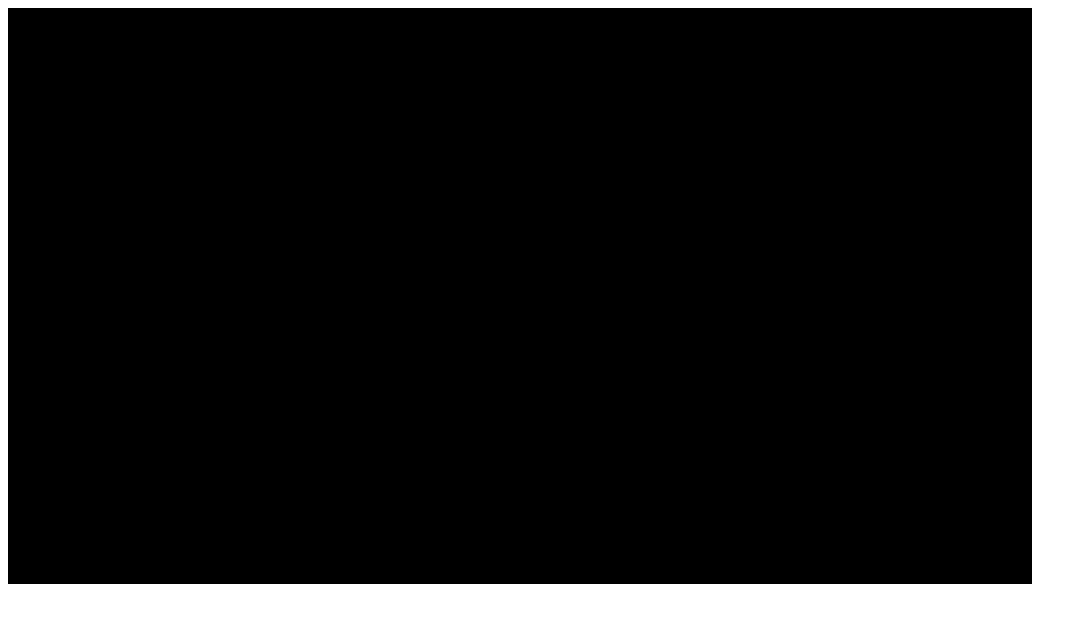
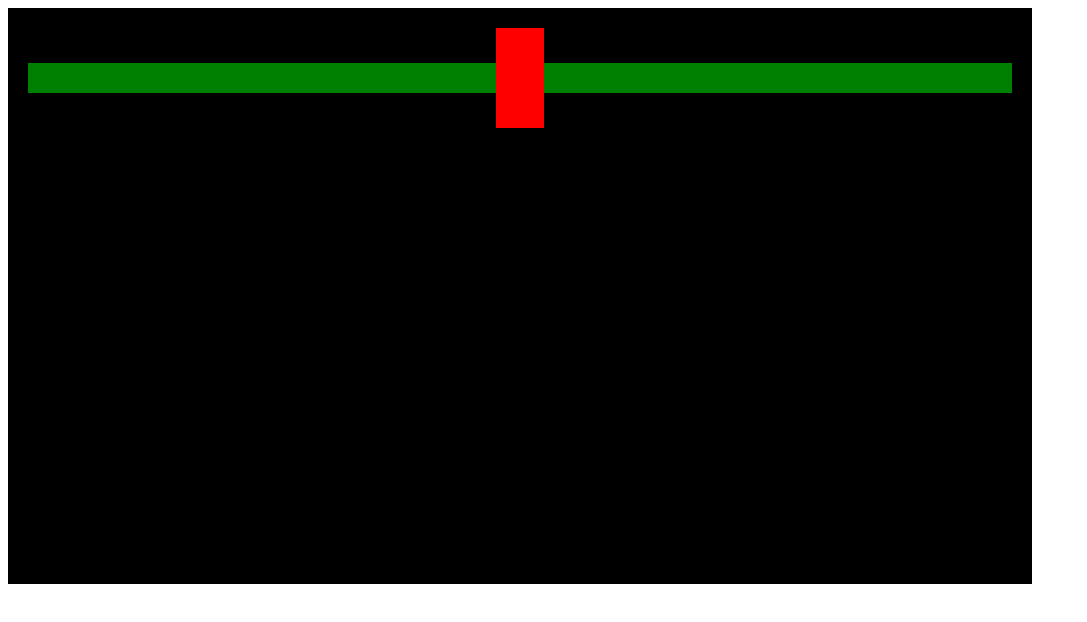
Before and after one commit to JakeBrooks98/Fighting-Game, a website: page index.html in a window 1280 px wide. Shown: the whole page, without its empty margins (0-1087 px from the left). Drawn offline with Linux system fonts and the light colour scheme.

Commit message:
added health interface

```diff
--- a/index.html
+++ b/index.html
@@ -1,3 +1,33 @@
-<canvas></canvas>
+<head>
+    <style>
+        * {
+            box-sizing: border-box
+        }
+    </style>
+</head>
 
-<script src="index.js"></script>
+<body>
+    <!-- red container div -->
+    <div style=" position: relative; display:inline-block">
+        <div style="position: absolute; display: flex; width:100%; align-items:center; padding:20px">
+            <!-- player health -->
+            <div style ="position: relative;  height: 30px; width:100%; display: flex; justify-content: flex-end">
+                <div style="background-color: red; height:30px; width: 100%"></div>
+                <div id="playerHealth" style="position:absolute; background-color:green; top: 0; right:0; bottom:0; width: 100%"></div>
+            </div>
+            <!-- timer -->
+            <div style="background-color: red; width: 100px; height:100px; flex-shrink: 100%">
+
+            </div>
+            <!-- enemy health -->
+            <div style ="position: relative;  height: 30px; width:100%">
+                <div style="background-color: red; height:30px"></div>
+                <div id="enemyHealth" style="position:absolute; background-color:green; top: 0; right:0; bottom:0; left:0"></div>
+            </div>
+        </div>
+        <canvas></canvas>
+    </div>
+
+    <script src="index.js"></script>
+
+</body>
--- a/index.js
+++ b/index.js
@@ -25,6 +25,7 @@ class Sprite {
         }
         this.color = color
         this.isAttacking
+        this.health = 100
     }
     draw() {
         c.fillStyle = this.color
@@ -51,7 +52,7 @@ class Sprite {
     attack() {
         this.isAttacking = true
         setTimeout(() => {
-            this.isAttacking =false
+            this.isAttacking = false
         }, 100)
     }
 }
@@ -103,7 +104,7 @@ const keys = {
     }
 }
 
-function rectangularCollision({rectangle1, rectangle2}) {
+function rectangularCollision({ rectangle1, rectangle2 }) {
     return (rectangle1.attackBox.position.x + rectangle1.attackBox.width >= rectangle2.position.x
         && rectangle1.attackBox.position.x <= rectangle2.position.x + rectangle2.width
         && rectangle1.attackBox.position.y + rectangle1.attackBox.height >= rectangle2.position.y
@@ -121,26 +122,40 @@ function animate() {
     enemy.velocity.x = 0
 
     //player movement
-    if(keys.a.pressed && player.lastKey === 'a') {
+    if (keys.a.pressed && player.lastKey === 'a') {
         player.velocity.x = -5
-    } else if (keys.d.pressed && player.lastKey ==='d'){
+    } else if (keys.d.pressed && player.lastKey === 'd') {
         player.velocity.x = 5
     }
 
     //enemy movement
-    if(keys.ArrowLeft.pressed && enemy.lastKey === 'ArrowLeft') {
+    if (keys.ArrowLeft.pressed && enemy.lastKey === 'ArrowLeft') {
         enemy.velocity.x = -5
-    } else if (keys.ArrowRight.pressed && enemy.lastKey ==='ArrowRight'){
+    } else if (keys.ArrowRight.pressed && enemy.lastKey === 'ArrowRight') {
         enemy.velocity.x = 5
     }
 
     //detect for collision
-    if(player.attackBox.position.x + player.attackBox.width >= enemy.position.x
-        && player.attackBox.position.x <= enemy.position.x + enemy.width
-        && player.attackBox.position.y + player.attackBox.height >= enemy.position.y
-        && player.attackBox.position.y <= enemy.position.y + enemy.height &&
+    if (
+        rectangularCollision({
+            rectangle1: player,
+            rectangle2: enemy
+        }) &&
         player.isAttacking) {
         player.isAttacking = false
+        enemy.health -= 20
+        document.querySelector('#enemyHealth').style.width = enemy.health + '%'
+    }
+
+    if (
+        rectangularCollision({
+            rectangle1: enemy,
+            rectangle2: player
+        }) &&
+        enemy.isAttacking) {
+        enemy.isAttacking = false
+        player.health -= 20
+        document.querySelector('#playerHealth').style.width = player.health + '%'
     }
 }
 
@@ -174,6 +189,9 @@ window.addEventListener('keydown', (event) => {
         case 'ArrowUp':
             enemy.velocity.y = -20
             break
+        case 'ArrowDown':
+            enemy.attack()
+            break
     }
 })
 
```
Lines whose indentation alone changed are shown as unchanged.
